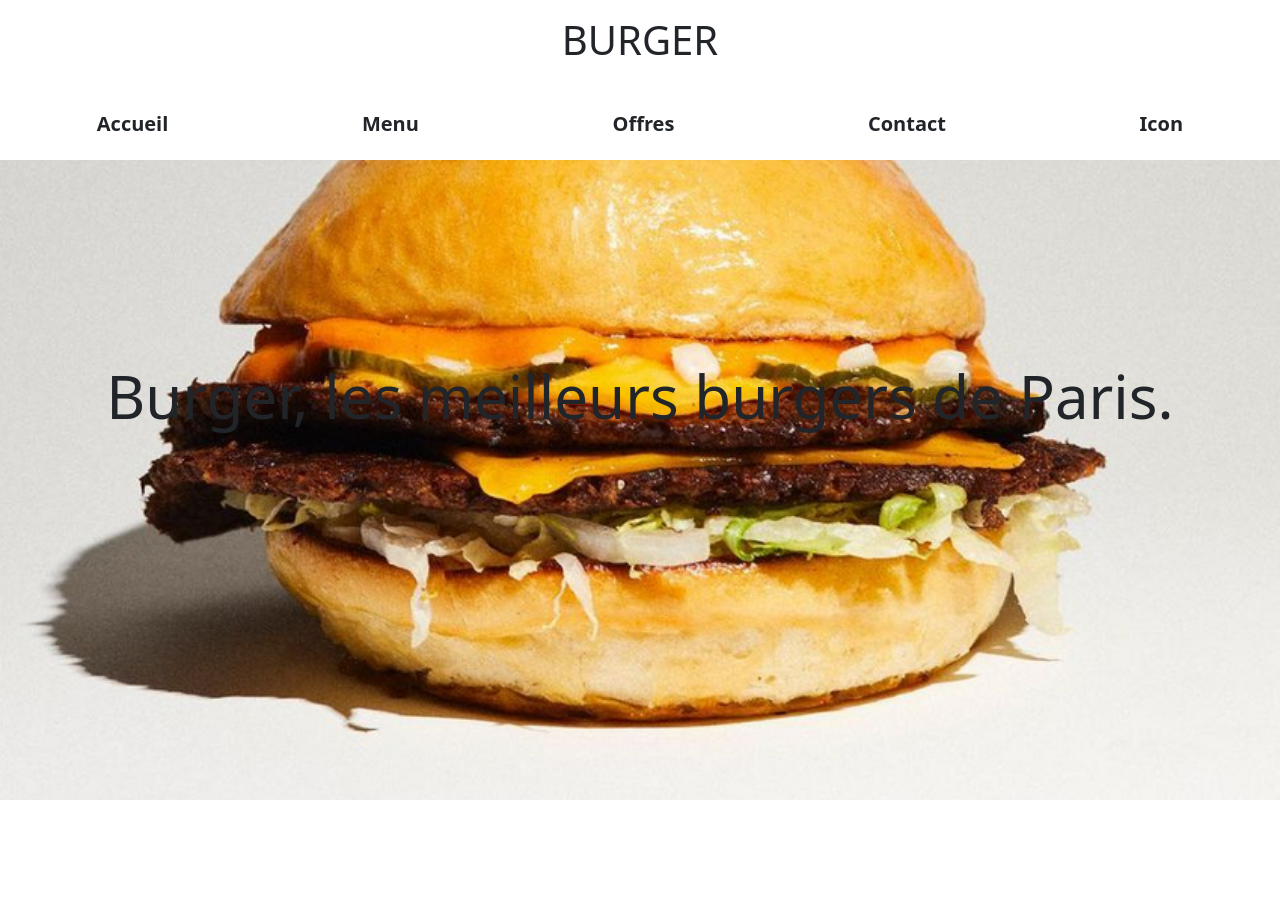
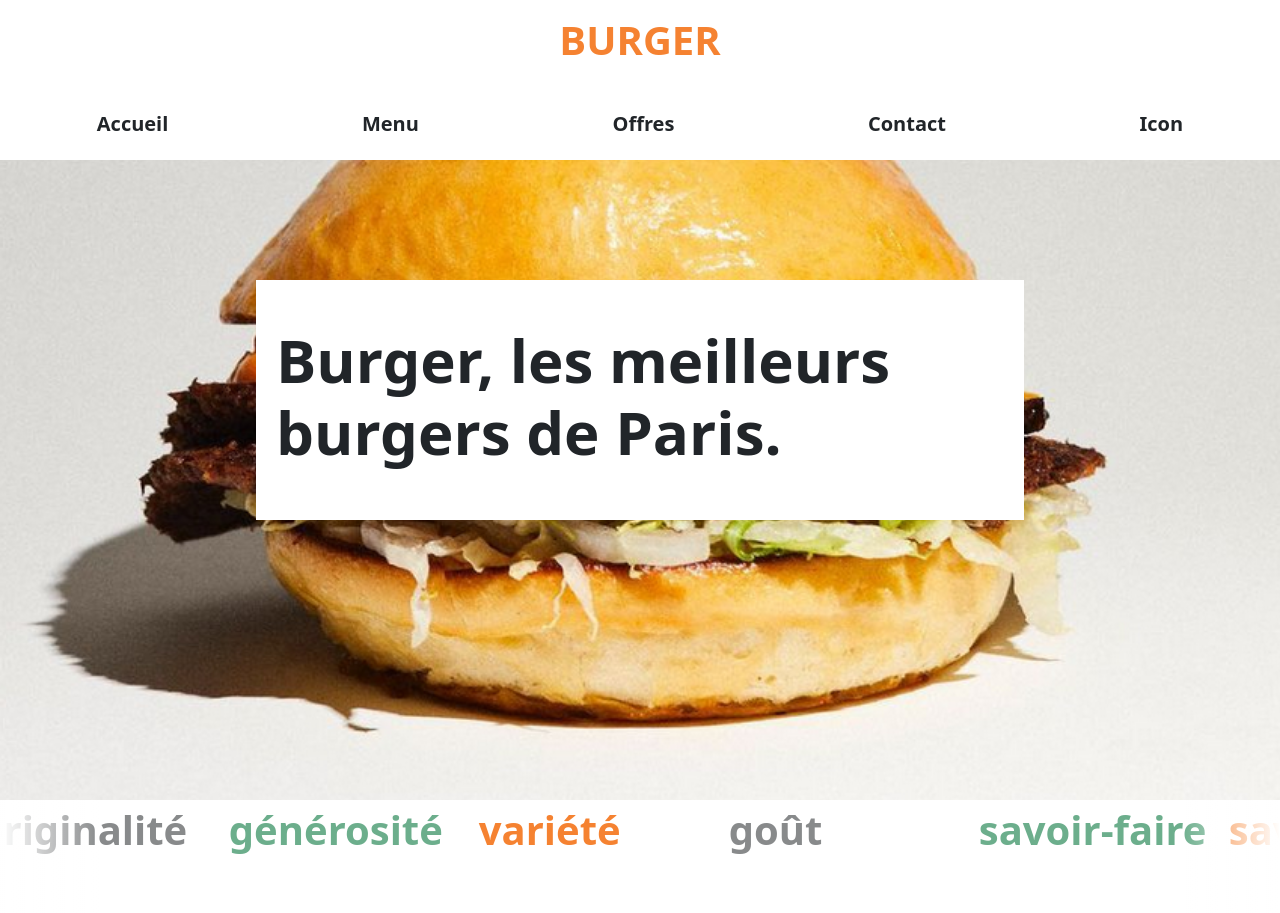
Before and after one commit to Rashaann/burger_fe, a Next.js app: page / in a window 1280 px wide. Shown: the top 913 px of the page. Built offline with nearby package versions, Linux system fonts and the light colour scheme; a web font is replaced by a local one.

Commit message:
Update of Home & About pages + add of a loader on Menu and Burger pages

```diff
--- a/components/Footer.jsx
+++ b/components/Footer.jsx
@@ -5,7 +5,7 @@ function Footer() {
   return (
     <div className={styles.body}>
         <div className={styles.container}>
-          <h3>LOGO</h3>
+          <h3 className={styles.logo}>BURGER</h3>
           <div className={styles.subContainer}>
             <p>Text</p>
             <p>ICONS</p>
@@ -13,7 +13,7 @@ function Footer() {
         </div>
 
         <div className={styles.container}>
-          <h3>Contacts</h3>
+          <h3 className={styles.title}>Contacts</h3>
           <div className={styles.subContainer}>
             <p>Position</p>
             <p>Phone number</p>
@@ -23,7 +23,7 @@ function Footer() {
         </div>
 
         <div className={styles.container}>
-          <h3>Newsletter</h3>
+          <h3 className={styles.title}>Newsletter</h3>
           <div className={styles.subContainer}>
             <p>Enter your email</p>
             <p>SUBSCRIBE</p>
--- a/components/Home.jsx
+++ b/components/Home.jsx
@@ -1,4 +1,4 @@
-import React, { useState, useEffect } from 'react';
+import React, { useState, useEffect, useRef } from 'react';
 
 import styles from '../styles/Home.module.css';
 import Header from './Header';
@@ -10,14 +10,27 @@ import Head from 'next/head';
 
 function Home() {
   const [scrollTop, setScrollTop] = useState(0);
+  const [isWindowUsable, setIsWindowUsable] = useState(false);
+  const listInnerRef = useRef();
 
   const handleScroll = (height) => {
     setScrollTop(height);
     console.log(window.scrollY);
   };
-  // useEffect(()=> {
-  //   setScrollTop(document.documentElement.scrollTop);
-  // },[]);
+
+
+
+  useEffect(()=> {
+    if (typeof window !== 'undefined') {
+      // 👉️ can use window here
+      console.log('You are on the browser')
+
+      console.log(document.body);
+      setIsWindowUsable(true);
+    }
+  },[isWindowUsable]);
+  //PB -> GET CONTINIOUSLY window.scrollY VALUE
+
 
 
   return (
@@ -35,13 +48,108 @@ function Home() {
         <Header />
 
         <div key={1} className={styles.container}>
-          <h1 className={`${styles.title} slideRight`}>
-            Burger, les meilleurs burgers de Paris.
-          </h1>
+          <div className={`zoomInOutBox ${styles.subContainer}`}>
+            <h1 className={styles.title}>
+              Burger, les meilleurs burgers de Paris.
+            </h1>
+          </div>
         </div>
         {/* <button onClick={() => handleScroll()} >CLICK ME!</button> */}
-        {scrollTop>=350?
-        <div onMouseOver={() => handleScroll(window.scrollY)} className={`slideRight ${styles.about}`}>
+        <div class=" slider sliderR">
+          <div class="slide-trackR">
+            <div class="slide slideword1">
+              authenticité
+            </div>
+            <div class="slide slideword2">
+              originalité
+            </div>
+            <div class="slide slideword3">
+              générosité
+            </div>
+            <div class="slide slideword1">
+              variété
+            </div>
+            <div class="slide slideword2">
+              goût
+            </div>
+            <div class="slide slideword3">
+              savoir-faire
+            </div>
+            <div class="slide slideword1">
+              saveurs
+            </div>
+            <div class="slide slideword2">
+              authenticité
+            </div>
+            <div class="slide slideword3">
+              originalité
+            </div>
+            <div class="slide slideword1">
+              générosité
+            </div>
+            <div class="slide slideword2">
+              variété
+            </div>
+            <div class="slide slideword3">
+              goût
+            </div>
+            <div class="slide slideword1">
+              savoir-faire
+            </div>
+            <div class="slide slideword2">
+              saveurs
+            </div>
+          </div>
+        </div>
+        <div class=" sliderL slider ">
+          <div class="slide-trackL">
+            <div class="slide slideword3">
+              saveurs
+            </div>
+            <div class="slide slideword2">
+              savoir-faire
+            </div>
+            <div class="slide slideword1">
+              goût
+            </div>
+            <div class="slide slideword3">
+              variété
+            </div>
+            <div class="slide slideword2">
+              générosité
+            </div>
+            <div class="slide slideword1">
+              originalité
+            </div>
+            <div class="slide slideword3">
+              authenticité
+            </div>
+            <div class="slide slideword2">
+              saveurs
+            </div>
+            <div class="slide slideword1">
+              savoir-faire
+            </div>
+            <div class="slide slideword3">
+              goût
+            </div>
+            <div class="slide slideword2">
+              variété
+            </div>
+            <div class="slide slideword1">
+              générosité
+            </div>
+            <div class="slide slideword3">
+              originalité
+            </div>
+            <div class="slide slideword2">
+              authenticité
+            </div>
+          </div>
+
+        </div>
+        {isWindowUsable && window.scrollY>=350?
+        <div className={`slideRight ${styles.about}`}>
           <div>
             <img src='burger6.png' width={370} style={{borderRadius: 20}} />
           </div>
@@ -58,12 +166,12 @@ function Home() {
             </div>
           </div>
         </div>:
-        <div onMouseOver={() => handleScroll(window.scrollY)} className={`slideLeft ${styles.about}`}></div>}
+        <div className={`slideLeft ${styles.about}`}></div>}
         {/* <button onClick={() => handleScroll()} >CLICK ME!</button> */}
 
         <div className={styles.specialOffersContainer}>
-          {scrollTop>=680?
-          <div onMouseOver={() => handleScroll(window.scrollY)} className={`${styles.specialOffers} slideRight`}>
+          {isWindowUsable && window.scrollY>=680?
+          <div className={`${styles.specialOffers} slideRight`}>
             <div>
               <img src='brgr7.jpeg' width={450} style={{borderRadius: 15}} />
             </div>
@@ -80,10 +188,10 @@ function Home() {
               </div>
             </div>
           </div>:
-          <div onMouseOver={() => handleScroll(window.scrollY)} className={`slideLeft ${styles.specialOffers}`}></div>}
+          <div className={`slideLeft ${styles.specialOffers}`}></div>}
 
-          {scrollTop >= 800?
-          <div onMouseOver={() => handleScroll(window.scrollY)} className={`${styles.specialOffers} slideRight`}>
+          {isWindowUsable && window.scrollY >= 850?
+          <div className={`${styles.specialOffers} slideRight`}>
             <div>
               <img src='brgr12.jpg' width={450} style={{borderRadius: 15}} />
             </div>
@@ -100,9 +208,9 @@ function Home() {
               </div>
             </div>
           </div>:
-          <div onMouseOver={() => handleScroll(window.scrollY)} className={styles.specialOffers}></div>}
+          <div className={styles.specialOffers}></div>}
+
         </div>
-
         <Footer />
       </div>
     </>
--- a/next.config.js
+++ b/next.config.js
@@ -1,6 +1,6 @@
 /** @type {import('next').NextConfig} */
 const nextConfig = {
-  reactStrictMode: false,
+  reactStrictMode: true,
   images: {
     domains: [],
   },
--- a/styles/About.module.css
+++ b/styles/About.module.css
@@ -6,5 +6,79 @@
     width: 100vw;
     min-height: 100vh;
     padding-top: 200px;
-    padding-bottom: 200px;
+    padding-bottom: 20px;
 }
+
+.aboutSubContainer {
+    display: flex;
+    flex-direction: column;
+    justify-content: center;
+    background-color: black;
+    color: white;
+    width: 100vw;
+    height: 70vh;
+    padding: 40px;
+}
+
+
+
+.bunsContainer {
+    display: flex;
+    flex-direction: column;
+    justify-content: center;
+    align-items: center;
+    background-image: url('../public/burger4.png');
+    background-repeat: no-repeat;
+    background-size: cover;
+    background-attachment: fixed;
+    background-position: center;
+    width: 100vw;
+    height: 70vh;
+}
+
+.bunsSubContainer {
+    background-color: white;
+    width: 60vw;
+    height: 45vh;
+    padding: 20px;
+}
+
+
+.friesContainer {
+    display: flex;
+    flex-direction: column;
+    justify-content: center;
+    align-items: center;
+    background-image: url('../public/burger5.png');
+    background-repeat: no-repeat;
+    background-size: cover;
+    background-attachment: fixed;
+    background-position: center;
+    width: 100vw;
+    height: 70vh;
+}
+
+.friesSubContainer {
+    display: flex;
+    flex-direction: column;
+    justify-content: center;
+    background-color: white;
+    width: 50vw;
+    height: 40vh;
+    padding: 20px;
+}
+
+
+.title {
+    font-size: 60px;
+    font-weight: bold;
+}
+
+.subTitle {
+    font-size: 40px;
+    font-weight: bold;
+}
+
+.text {
+    font-size: 18px;
+}
--- a/styles/Footer.module.css
+++ b/styles/Footer.module.css
@@ -4,3 +4,13 @@
     width: 100vw;
     height: 45vh;
 }
+
+
+.logo{
+    color: rgb(245, 130, 49);
+    font-weight: bold;
+}
+
+.title {
+    color: rgb(245, 130, 49);
+}
--- a/styles/Header.module.css
+++ b/styles/Header.module.css
@@ -20,6 +20,8 @@
 
 .title {
     cursor: pointer;
+    color: rgb(245, 130, 49);
+    font-weight: bold;
 }
 
 .subHeader{
--- a/styles/Home.module.css
+++ b/styles/Home.module.css
@@ -22,8 +22,20 @@
 }
 
 
+.subContainer {
+  display: flex;
+  justify-content: center;
+  align-items: center;
+  background-color: white;
+  width: 60vw;
+  height: 30vh;
+  padding: 20px;
+}
+
+
 .title {
-  font-size: 60px
+  font-size: 60px;
+  font-weight: bold;
 }
 
 
--- a/styles/globals.scss
+++ b/styles/globals.scss
@@ -63,10 +63,7 @@
 
 @keyframes zoomInZoomOut {
     0% {
-      transform: scale(1, 1);
-    }
-    50% {
-      transform: scale(1.5, 1.5);
+      transform: scale(0, 0);
     }
     100% {
       transform: scale(1, 1);
@@ -78,3 +75,134 @@
 
 
 //ANIMATIONS -> BUTTONS
+
+
+
+//ANIMATION -> LOADER
+.loader3 {
+  width:200px;
+  height:200px;
+  display:inline-block;
+  padding:0px;
+  text-align:left;
+}
+.loader3 span {
+  position:absolute;
+  display:inline-block;
+  width:200px;
+  height:200px;
+  border-radius:100%;
+  background:rgba(245, 130, 49, 1);
+  -webkit-animation:loader3 1.5s linear infinite;
+  animation:loader3 1.5s linear infinite;
+}
+.loader3 span:last-child {
+  animation-delay:-0.9s;
+  -webkit-animation-delay:-0.9s;
+}
+@keyframes loader3 {
+  0% {transform: scale(0, 0);opacity:0.8;}
+  100% {transform: scale(1, 1);opacity:0;}
+}
+@-webkit-keyframes loader3 {
+  0% {-webkit-transform: scale(0, 0);opacity:0.8;}
+  100% {-webkit-transform: scale(1, 1);opacity:0;}
+}
+
+
+
+
+
+
+
+
+//ANIMATIONS -> SLIDERS
+
+@keyframes scrollR {
+  0% {
+    transform: translateX(0);
+  }
+  100% {
+    transform: translateX(-250px * 7);
+  }
+}
+
+
+@keyframes scrollL {
+  0% {
+    transform: translateX(-250px * 7); //Start at the end of the div to scroll to the beginning
+  }
+  100% {
+    transform: translateX(0);
+  }
+}
+
+
+.slider {
+  // box-shadow: 0 10px 20px -5px rgba(0, 0, 0, 0.125);
+  height: 100px;
+  margin: auto;
+  overflow: hidden;
+  position: relative;
+  width: 100vw;
+}
+
+.slider::before,
+.slider::after {
+  background: linear-gradient(to right, white 0%, rgba(255, 255, 255, 0) 50%);
+  content: "";
+  height: 100px;
+  position: absolute;
+  width: 200px;
+  z-index: 2;
+}
+
+.slider::after {
+  right: 0;
+  top: 0;
+  transform: rotateZ(180deg);
+}
+
+.slider::before {
+  left: 0;
+  top: 0;
+}
+
+.sliderR .slide-trackR {
+  animation: scrollR 40s linear infinite;
+  display: flex;
+  width: calc(250px * 14);
+}
+
+.sliderL .slide-trackL {
+  animation: scrollL 40s linear infinite;
+  display: flex;
+  width: calc(250px * 14);
+}
+
+.slider .slide {
+  height: 100px;
+  width: 250px;
+}
+
+
+.slideword1 {
+  font-size: 40px;
+  font-weight: bold;
+  color: rgb(245, 130, 49);
+}
+
+
+.slideword2 {
+  font-size: 40px;
+  font-weight: bold;
+  color: rgb(136,138,139);
+}
+
+
+
+.slideword3 {
+  font-size: 40px;
+  font-weight: bold;
+  color: rgb(108, 174, 140);
+}
```
Also changed, not shown: components/About.jsx (+34 -19 lines), components/Burger.jsx (+10 -1 lines), components/Menu.jsx (+12 -3 lines).
